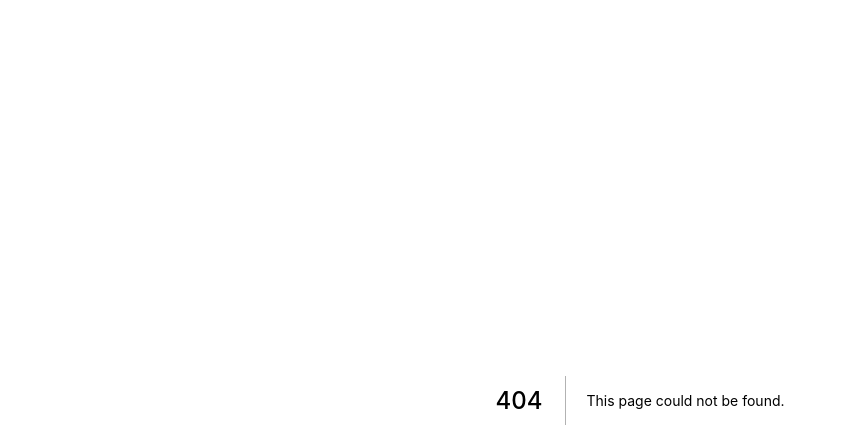
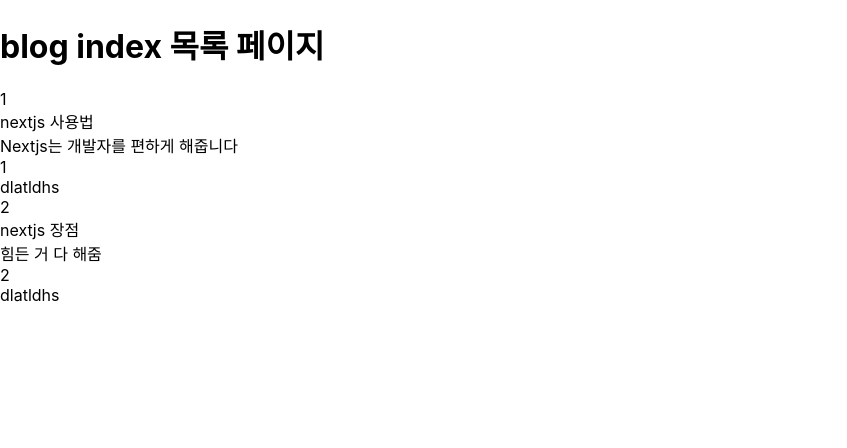
Before and after one commit to dlatldhs/nextjs-blog, a Next.js app: page /blog in a window 1280 px wide. Before the commit this address had no page. Shown: the top 448 px of the page, without its empty margins (0-847 px from the left). Built offline with nearby package versions, Linux system fonts and the light colour scheme.

Commit message:
api 불러오기

```diff
--- a/package.json
+++ b/package.json
@@ -9,6 +9,7 @@
     "lint": "next lint"
   },
   "dependencies": {
+    "axios": "^0.27.2",
     "next": "12.2.2",
     "react": "18.2.0",
     "react-dom": "18.2.0"
--- /dev/null
+++ b/pages/api/blog.js
@@ -0,0 +1,19 @@
+// Next.js API route support: https://nextjs.org/docs/api-routes/introduction
+
+const blogList = [{
+    id: 1,
+    title: 'nextjs 사용법',
+    content: 'Nextjs는 개발자를 편하게 해줍니다',
+    readTime: 1,
+    writer: 'dlatldhs',
+},
+{
+    id: 2,
+    title: 'nextjs 장점',
+    content: '힘든 거 다 해줌',
+    readTime: 2,
+    writer: 'dlatldhs',
+},]
+export default function handler(req, res) {
+    res.json(blogList)
+  }
--- /dev/null
+++ b/pages/blog/index.js
@@ -0,0 +1,35 @@
+import Head from 'next/head'
+import Image from 'next/image'
+import axios from 'axios';
+import { useEffect, useState } from 'react';
+
+export default function Home() {
+  const [blogList, setBlogList] = useState([]);
+  const fetchData = async() => {
+    const result = await axios.get('/api/blog') // 내 서버 기준 (상대경로) api/blog 알아서 찾아감
+    setBlogList(result.data);
+  };
+
+  useEffect(()=>{
+    fetchData();
+  },[]);  // 아무것도 안건드리면 한번 만 실행시킴
+
+  // object 형태로 바로 띄울수가 없음 -> 그래서 귀찮을 때 JSON.stringify() 해서 object를 string 형태로 바꿈
+  return (
+    <div>
+      <h1>blog index 목록 페이지</h1>
+      {/* <h1>{JSON.stringify(blogList)}</h1> */}
+      {blogList.map((blog) => {
+        return (
+          <div key={blog.id}>
+            <div>{blog.id}</div>
+            <div>{blog.title}</div>
+            <div>{blog.content}</div>
+            <div>{blog.readTime}</div>
+            <div>{blog.writer}</div>
+          </div>
+        )
+      })}
+    </div>
+  )
+}
```
Also changed, not shown: pages/blog/1/1.js (added, +11 -0 lines), pages/blog/[id].js (added, +14 -0 lines), pages/index.js (+1 -59 lines), pages/blog/index.css (added), 1 other file (tests, documents, lock files or other folders).
